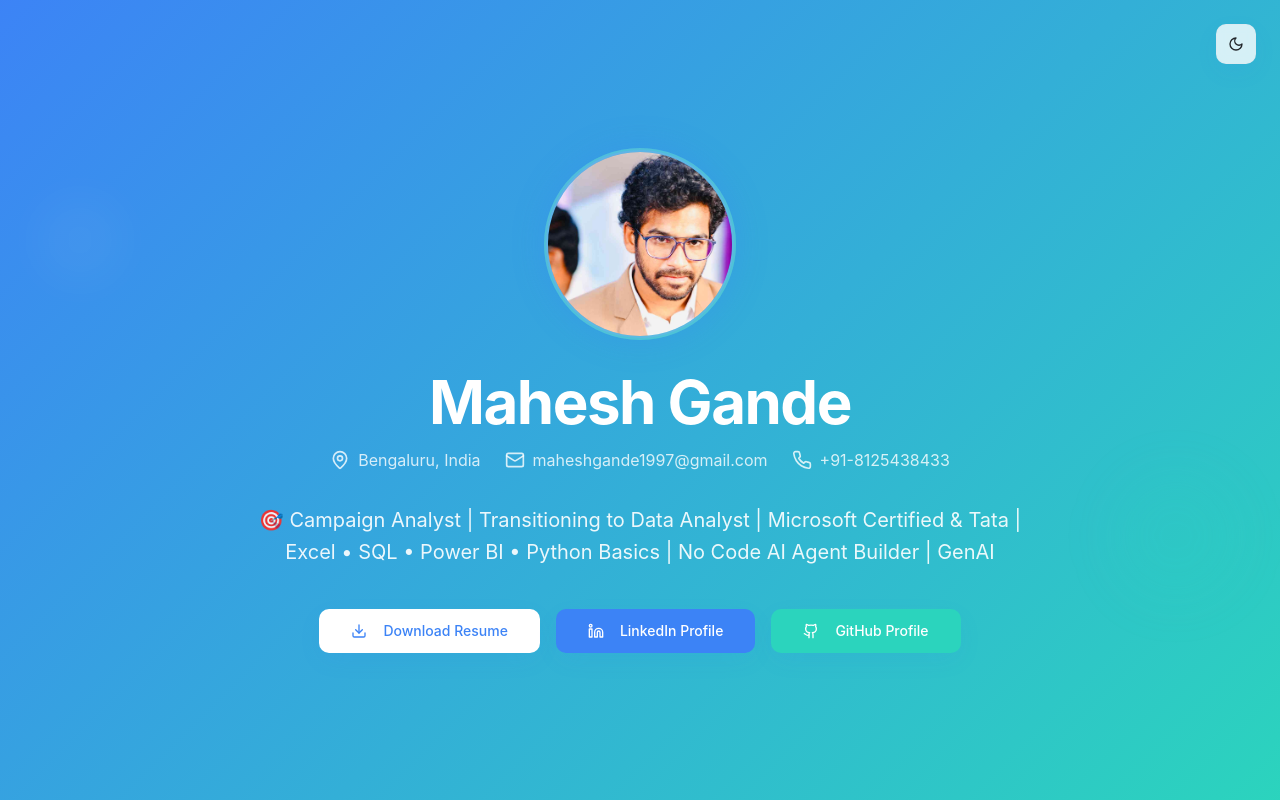
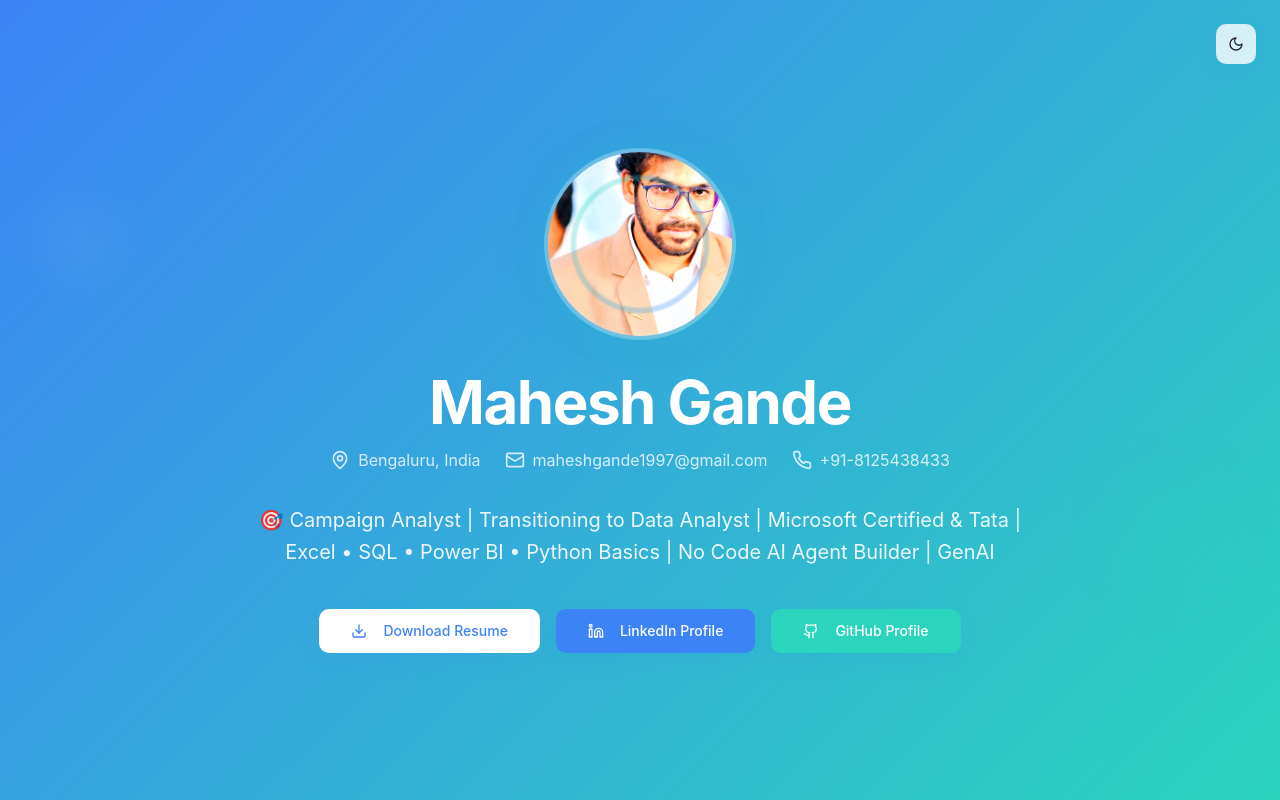
Before and after one commit to MAHESH-GANDE/mahesh-ai-analyst-folio, a React (Vite) app: page / in a window 1280 px wide. Shown: the top 800 px of the page. Built offline with nearby package versions, Linux system fonts and the light colour scheme.

Commit message:
Refine profile picture styling
Adjust profile picture background and overall styling to match the theme, including dark/light mode toggle.

```diff
--- a/src/components/portfolio/HeroSection.tsx
+++ b/src/components/portfolio/HeroSection.tsx
@@ -28,19 +28,43 @@ const HeroSection = () => {
               transition={{ duration: 0.3 }}
               className="relative"
             >
-              <div className="w-48 h-48 rounded-full overflow-hidden shadow-glow border-4 border-white/20">
+              {/* Professional background circle */}
+              <div className="absolute inset-0 w-48 h-48 rounded-full bg-gradient-to-br from-primary/20 to-accent/20 blur-xl"></div>
+
+              {/* Main profile container */}
+              <div className="relative w-48 h-48 rounded-full overflow-hidden shadow-glow border-4 border-white/20 backdrop-blur-sm bg-white/10">
+                {/* Clean background overlay */}
+                <div className="absolute inset-0 bg-gradient-to-br from-background/90 via-background/70 to-background/90 rounded-full"></div>
+
+                {/* Profile image */}
                 <img
                   src="/lovable-uploads/45a65c1d-04d2-48c9-b108-f5634562c231.png"
                   alt="Mahesh Gande - Campaign Analyst & AI Specialist"
-                  className="w-full h-full object-cover object-top"
+                  className="relative z-10 w-full h-full object-cover object-center scale-110 rounded-full mix-blend-multiply dark:mix-blend-screen"
+                  style={{
+                    filter: 'contrast(1.1) brightness(1.05) saturate(1.1)',
+                    maskImage: 'radial-gradient(circle, black 60%, transparent 100%)'
+                  }}
                 />
+
+                {/* Professional overlay gradient */}
+                <div className="absolute inset-0 bg-gradient-to-t from-primary/10 via-transparent to-accent/5 rounded-full mix-blend-overlay"></div>
               </div>
-              {/* Floating accent ring */}
+
+              {/* Animated accent ring */}
               <motion.div
                 animate={{ rotate: 360 }}
                 transition={{ duration: 20, repeat: Infinity, ease: "linear" }}
-                className="absolute inset-0 rounded-full border-2 border-accent/30"
+                className="absolute inset-0 rounded-full border-2 border-gradient-to-r from-primary/30 via-accent/30 to-primary/30"
+                style={{
+                  background: 'conic-gradient(from 0deg, hsl(var(--primary) / 0.3), hsl(var(--accent) / 0.3), hsl(var(--primary) / 0.3))',
+                  WebkitMask: 'radial-gradient(circle, transparent 46%, black 48%, black 50%, transparent 52%)',
+                  mask: 'radial-gradient(circle, transparent 46%, black 48%, black 50%, transparent 52%)'
+                }}
               />
+
+              {/* Static outer glow */}
+              <div className="absolute inset-0 rounded-full border border-accent/20 shadow-[0_0_30px_hsl(var(--accent)/0.3)]"></div>
             </motion.div>
           </motion.div>
 
```
